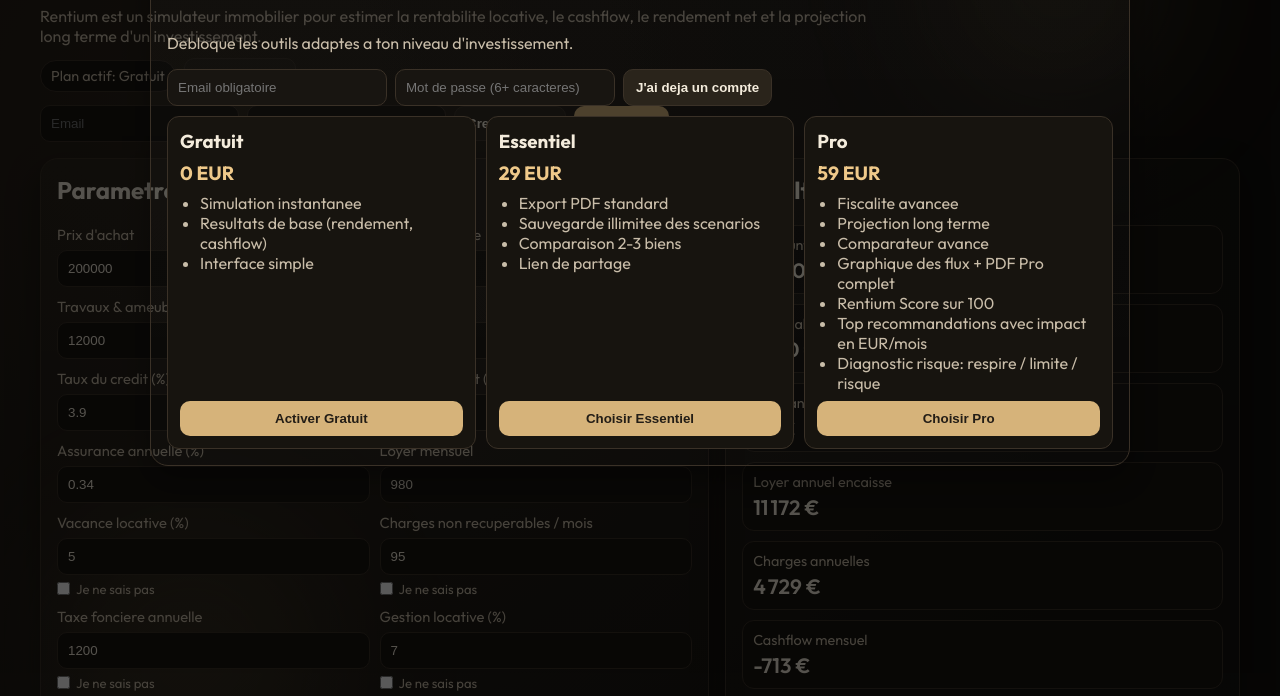
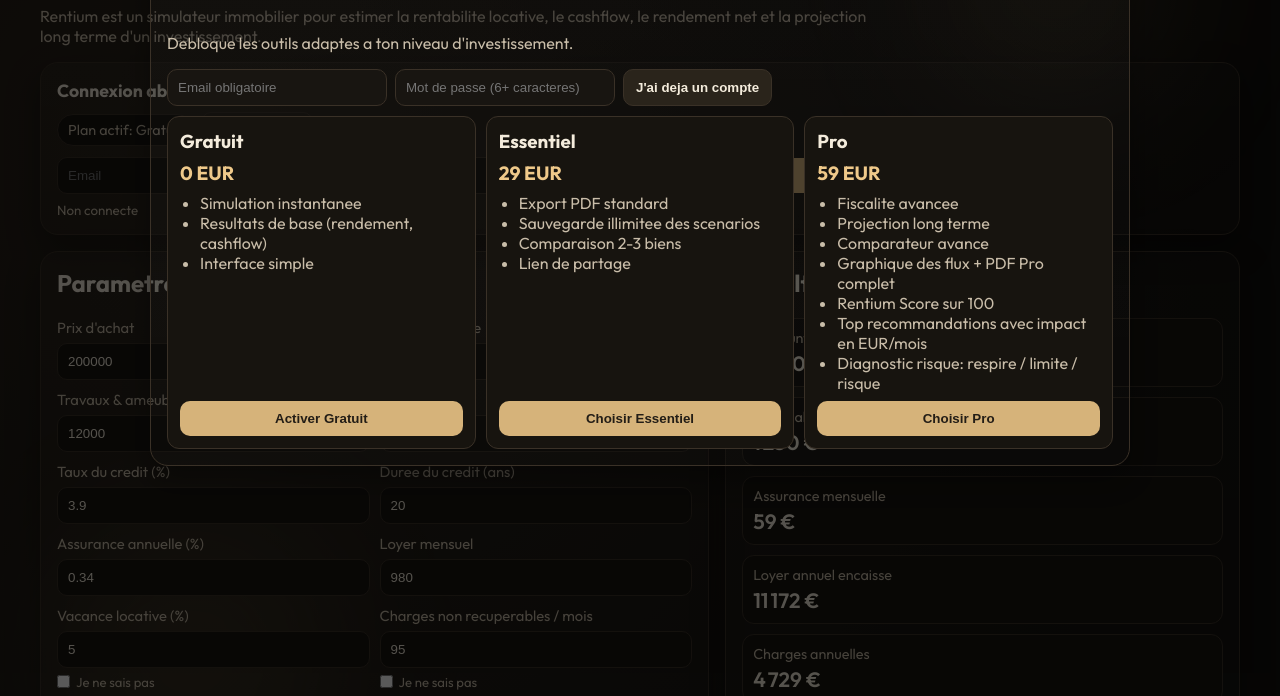
Before and after one commit to wyboconcept-cpu/Rentium, a website: page index.html in a window 1280 px wide. Shown: the part 90-786 px from the top of the page. Drawn offline with Linux system fonts and the light colour scheme.

Commit message:
Align base Rentium subscription area structure with Airbnb

```diff
--- a/index.html
+++ b/index.html
@@ -46,6 +46,8 @@
     <p class="seo-intro">
       Rentium est un simulateur immobilier pour estimer la rentabilite locative, le cashflow, le rendement net et la projection long terme d'un investissement.
     </p>
+    <section class="subscription-panel card">
+      <h2>Connexion abonnement</h2>
       <div class="mode-switch">
         <span id="currentPlanBadge" class="current-plan-badge">Plan actif: Gratuit</span>
         <select id="planSelect" hidden aria-hidden="true">
@@ -55,7 +57,7 @@
         </select>
         <button id="openPricingBtn" type="button" class="ghost-btn">Voir les plans</button>
       </div>
-    <div class="auth-bar">
+      <div class="auth-grid">
         <input id="authEmail" type="email" placeholder="Email" autocomplete="email" />
         <input id="authPassword" type="password" placeholder="Mot de passe" autocomplete="current-password" />
         <button id="registerBtn" type="button" class="ghost-btn">Creer compte</button>
@@ -63,6 +65,7 @@
         <button id="logoutBtn" type="button" class="ghost-btn" hidden>Deconnexion</button>
         <small id="authState" class="auth-state">Non connecte</small>
       </div>
+    </section>
   </header>
 
   <main class="layout">
--- a/styles.css
+++ b/styles.css
@@ -82,12 +82,23 @@ body {
   text-align: right;
 }
 
+.subscription-panel {
+  grid-column: 1 / -1;
+  margin-top: 4px;
+  padding: 14px;
+}
+
+.subscription-panel h2 {
+  margin: 0 0 10px;
+  font-size: 1.1rem;
+}
+
 .mode-switch {
-  grid-column: 1;
-  justify-self: start;
   display: flex;
+  flex-wrap: wrap;
   align-items: center;
   gap: 8px;
+  margin-bottom: 10px;
 }
 
 .current-plan-badge {
@@ -99,21 +110,20 @@ body {
   background: #181511;
 }
 
-.auth-bar {
-  grid-column: 1 / -1;
-  display: flex;
-  flex-wrap: wrap;
+.auth-grid {
+  display: grid;
+  grid-template-columns: repeat(5, minmax(0, 1fr));
   gap: 8px;
   align-items: center;
 }
 
-.auth-bar input {
-  width: auto;
-  min-width: 180px;
+.auth-grid input {
+  min-width: 0;
 }
 
 .auth-state {
   color: var(--muted);
+  grid-column: 1 / -1;
 }
 
 .mode-switch select {
@@ -816,14 +826,13 @@ body.modal-open {
     text-align: left;
   }
 
-  .auth-bar input {
+  .onboarding-auth input {
     width: 100%;
     min-width: 0;
   }
 
-  .onboarding-auth input {
-    width: 100%;
-    min-width: 0;
+  .auth-grid {
+    grid-template-columns: 1fr;
   }
 
   .pro-inputs,
@@ -854,7 +863,7 @@ body.modal-open {
   .pro-card,
   .legal-card,
   .mode-switch,
-  .auth-bar {
+  .auth-grid {
     display: none !important;
   }
 
```
Lines whose indentation alone changed are shown as unchanged.
